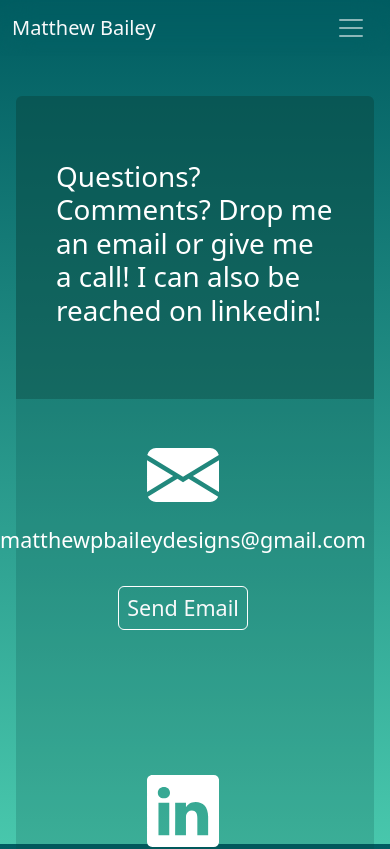
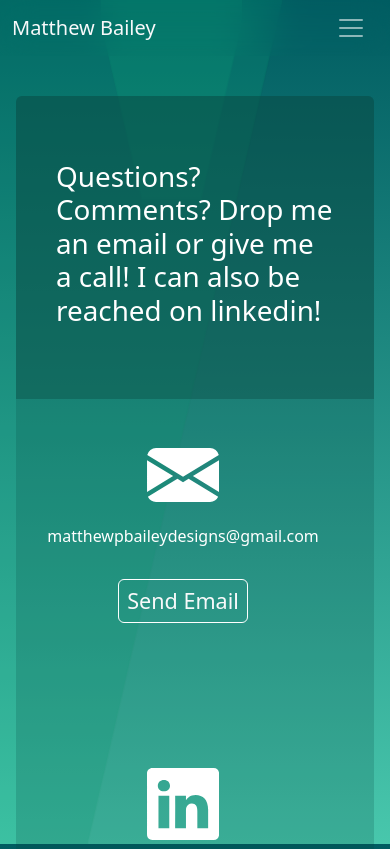
Before and after one commit to Baraiboapex/matthewbailey, a Vue app in the folder matthew-bailey/: page /#/contact in a window 390 px wide. Shown: the top 849 px of the page. Built offline with nearby package versions, Linux system fonts and the light colour scheme.

Commit message:
final style changes

```diff
--- a/matthew-bailey/src/components/UI/Reusable/PageContainer/PageContainer.vue
+++ b/matthew-bailey/src/components/UI/Reusable/PageContainer/PageContainer.vue
@@ -7,6 +7,5 @@
     #currentPageContainer{
         margin-top:4em;
         padding: 2em 1em 2em 1em;
-        width: 100vw;
     }
 </style>
--- a/matthew-bailey/src/layouts/Backgrounds/ParticleBackground.vue
+++ b/matthew-bailey/src/layouts/Backgrounds/ParticleBackground.vue
@@ -54,12 +54,11 @@
     #particleBackground{
         top: 0;
         left: 0;
-        height: 100%;
-        z-index: -1;
+        width: 100%;
+        z-index: 500;
         display: block;
+        position:absolute;
         overflow-x: hidden !important;
         overflow-y: visible !important;
-        top:0;
-        left:0;
     }
 </style>
--- a/matthew-bailey/src/pages/Contact.vue
+++ b/matthew-bailey/src/pages/Contact.vue
@@ -109,38 +109,47 @@
                 :elementAnimations = "elementAnimationsList"
             >
                 <template #listElement="{data}">
-                    <div v-if="!isMobileDevice" class="row mb-4 mt-4 p-2 m-0">
+                    <div v-if="!isMobileDevice" class="row mb-4 mt-4 p-2 m-0 w-100">
                         <div v-if="!data.isForMobile" class="col-12 p-0 row">
                             <div class="col-12 col-sm-12 col-md-12 col-lg-2 d-flex justify-content-center">
                                 <div class="pb-3" v-html="data.svg"></div>
                             </div>
                             <div class="col-12 col-sm-12 col-md-12 col-lg-10 d-flex flex-column align-items-lg-start align-items-md-center align-items-sm-center align-items-xs-center align-items-center align-items-center">
-                                <h4 class="text-wrap text-lg-start text-md-center text-sm-center text-center">{{ data.info }}</h4>
+                                <h4 class="contact-text text-wrap text-lg-start text-md-center text-sm-center text-center">{{ data.info }}</h4>
                                 <a v-if="data.isLink" target="_blank" :href="data.linkData" type="button" class="mt-3 btn text-light justify-content-center text-decoration-none text-light w-sm-50 p-2 rounded">
-                                    <h4 class="text-light border border-white p-2 rounded">
+                                    <h4 class="text-light border border-white p-2 rounded ">
                                         {{ data.linkText }}
                                     </h4>
                                 </a>
                             </div>
                         </div>
                     </div>
-                    <div v-else>
-                        <div class="col-12 p-0 row">
+                    <div v-else class="row mb-1 mt-1 p-2 m-0 w-100 d-flex justify-content-center">
+                        <div class="col-12 p-0 mb-2 mt-2 row w-100 d-flex justify-content-center">
                             <div class="col-12 col-sm-12 col-md-12 col-lg-2 d-flex justify-content-center">
                                 <div class="pb-3" v-html="data.svg"></div>
                             </div>
                             <div class="col-12 col-sm-12 col-md-12 col-lg-10 d-flex flex-column align-items-lg-start align-items-md-center align-items-sm-center align-items-xs-center align-items-center align-items-center">
-                                <h4 class="text-wrap text-lg-start text-md-center text-sm-center text-center">{{ data.info }}</h4>
+                                <!-- <h4 class="contact-text text-wrap text-lg-start text-md-center text-sm-center text-center">{{ data.info }}</h4> -->
                                 <a v-if="data.isLink" target="_blank" :href="data.linkData" type="button" class="mt-3 btn text-light justify-content-center text-decoration-none text-light w-sm-50 p-2 rounded">
-                                    <h4 class="text-light border border-white p-2 rounded">
+                                    <h5 class="text-light break-word border border-white p-2 rounded ">
                                         {{ data.linkText }}
-                                    </h4>
+                                    </h5>
                                 </a>
                             </div>
                         </div>
                     </div>
-                </template>
+            </template>
             </AnimatedList>
         </ParagraphContainer>
     </PageContainer>
 </template>
+<style scopred lang="scss">
+
+    @media screen and (max-width: 48em) {
+        .contact-text {
+            font-size:1em;
+        }
+    }
+
+</style>
```
